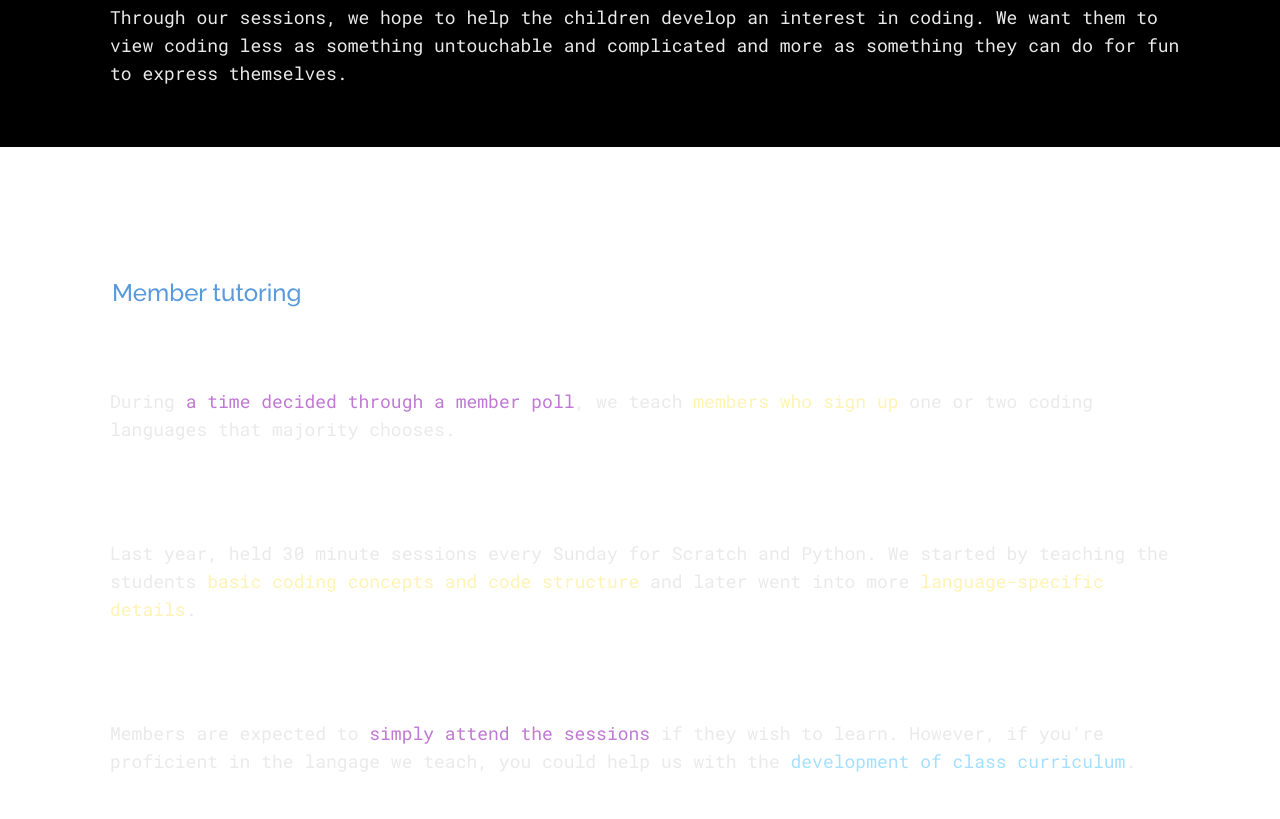
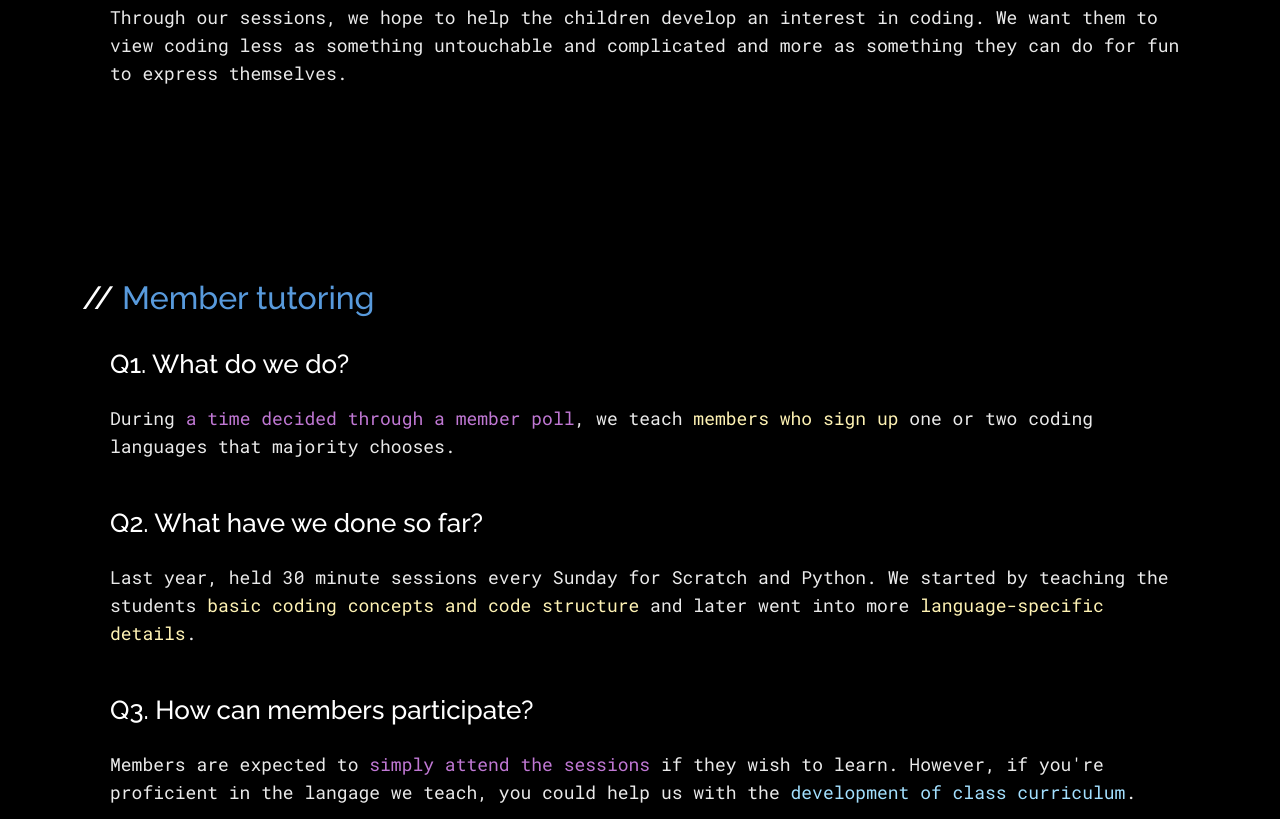
Before and after one commit to rarasomething/helloworld, a plain HTML site: page initiatives.html in a window 1280 px wide. Shown: the part 1781-2600 px from the top of the page. Drawn offline with nearby package versions, Linux system fonts and the light colour scheme.

Commit message:
Update main.css #tutoring

```diff
--- a/assets/css/main.css
+++ b/assets/css/main.css
@@ -942,14 +942,14 @@ section,
   background-color: black;
   color:white;
 }
-#vs{
+#vs, #tutoring{
   background-color: black;
   color:white;
 }
-#vs h4{
+#vs h4, #tutoring h4{
   font-size: 32px;
 }
-#vs h5{
+#vs h5, #tutoring h5{
   font-size: 26px;
 }
 #division h5{
```
